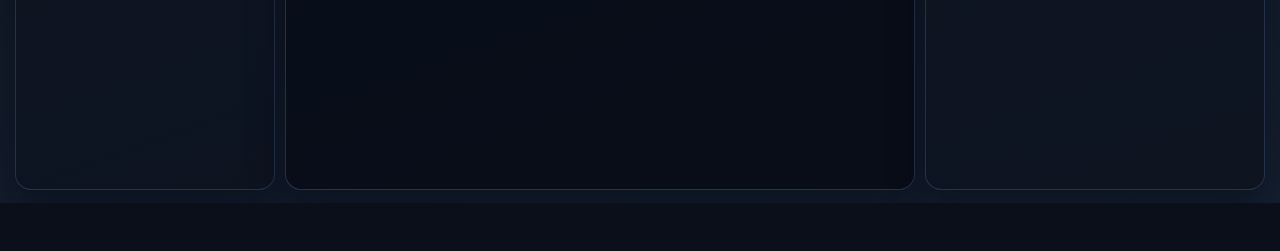
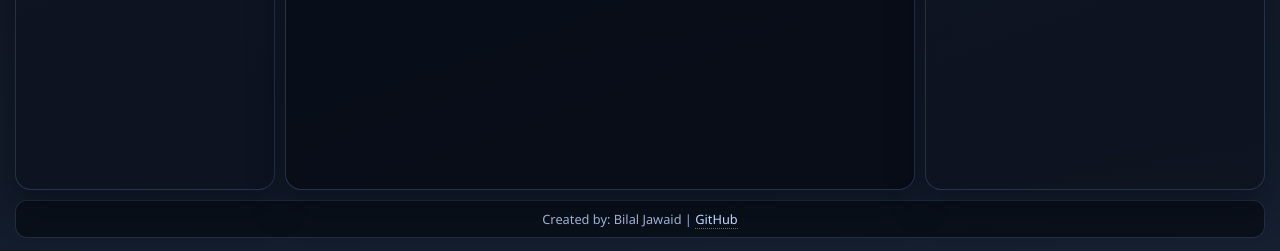
Before and after one commit to bilaljawaid980/VibeLang-Ide, a Flask app: page / in a window 1280 px wide. Shown: the part 631-882 px from the top of the page. Before the commit the page ends 834 px from the top, so only its background shows below. Run offline with Flask 3, Linux system fonts and the light colour scheme.

Commit message:
Add creator footer with GitHub link

```diff
--- a/static/style.css
+++ b/static/style.css
@@ -93,6 +93,32 @@ body {
     grid-template-columns: 260px minmax(0, 1fr) 340px;
     gap: 0.6rem;
     min-height: calc(100vh - 76px);
+}
+
+.app-footer {
+    margin-top: 0.6rem;
+    padding: 0.58rem 0.8rem;
+    border: 1px solid var(--line);
+    border-radius: var(--radius);
+    background: rgba(10, 15, 24, 0.86);
+}
+
+.app-footer p {
+    margin: 0;
+    font-size: 0.8rem;
+    color: var(--muted);
+    text-align: center;
+}
+
+.app-footer a {
+    color: #b9dbff;
+    text-decoration: none;
+    border-bottom: 1px dotted rgba(185, 219, 255, 0.45);
+}
+
+.app-footer a:hover {
+    color: #e5f4ff;
+    border-bottom-color: rgba(229, 244, 255, 0.8);
 }
 
 .panel {
--- a/templates/index.html
+++ b/templates/index.html
@@ -163,6 +163,13 @@ end if;</textarea>
                 </div>
             </aside>
         </section>
+
+        <footer class="app-footer">
+            <p>
+                Created by: Bilal Jawaid |
+                <a href="https://github.com/bilaljawaid980" target="_blank" rel="noopener noreferrer">GitHub</a>
+            </p>
+        </footer>
     </main>
 
     <script src="{{ url_for('static', filename='script.js') }}"></script>
```
